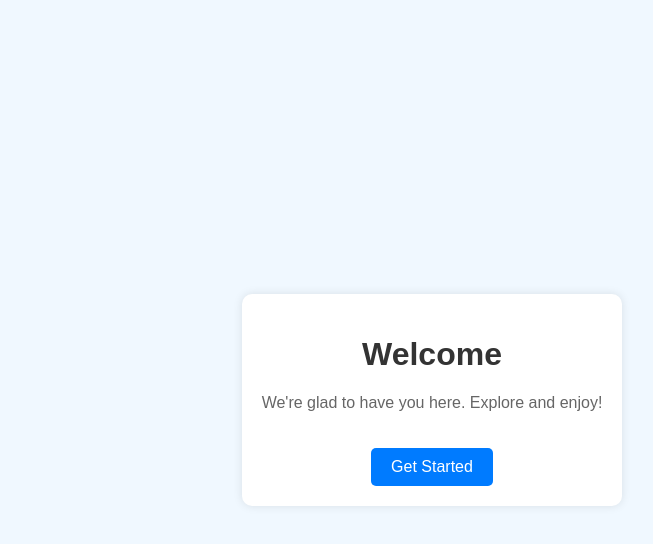
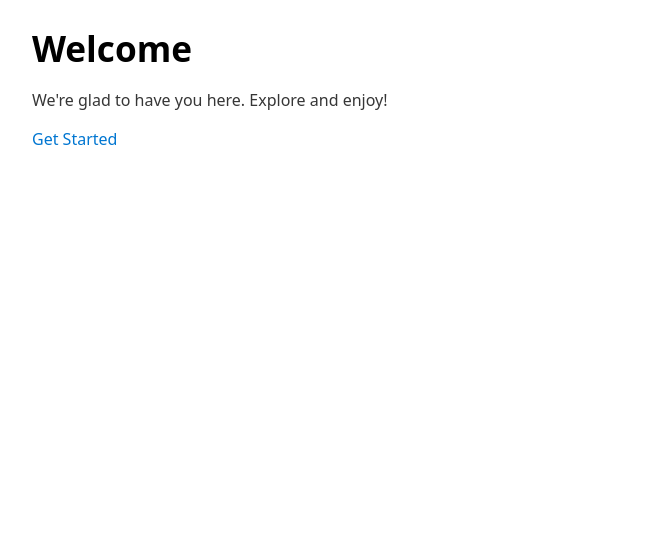
Before and after one commit to Fiorina161/website, a plain HTML site: page index.html in a window 1280 px wide. Shown: the whole page, without its empty margins (208-861 px from the left). Drawn offline with nearby package versions, Linux system fonts and the light colour scheme.

Commit message:
Update index.html

```diff
--- a/index.html
+++ b/index.html
@@ -3,51 +3,9 @@
 <head>
     <meta charset="UTF-8">
     <meta name="viewport" content="width=device-width, initial-scale=1.0">
+    <link rel="stylesheet" href="https://cdn.jsdelivr.net/npm/water.css@2/out/water.css">
     <title>Rocket69</title>
-    <style>
-        body {
-            font-family: Arial, sans-serif;
-            background-color: #f0f8ff;
-            margin: 0;
-            display: flex;
-            justify-content: center;
-            align-items: center;
-            height: 100vh;
-        }
-
-        .container {
-            text-align: center;
-            padding: 20px;
-            background-color: #ffffff;
-            border-radius: 10px;
-            box-shadow: 0 0 10px rgba(0, 0, 0, 0.1);
-        }
-
-        h1 {
-            color: #333;
-        }
-
-        p {
-            color: #666;
-        }
-
-        .btn {
-            display: inline-block;
-            margin-top: 20px;
-            padding: 10px 20px;
-            font-size: 16px;
-            color: #fff;
-            background-color: #007bff;
-            border: none;
-            border-radius: 5px;
-            text-decoration: none;
-        }
-
-        .btn:hover {
-            background-color: #0056b3;
-        }
-    </style>
-</head>
+  </head>
 
 <body>
     <div class="container">
@@ -58,6 +16,3 @@
 </body>
 
 </html>
-
-
-<!-- link rel="stylesheet" href="https://cdn.jsdelivr.net/npm/water.css@2/out/water.css" -->
```
